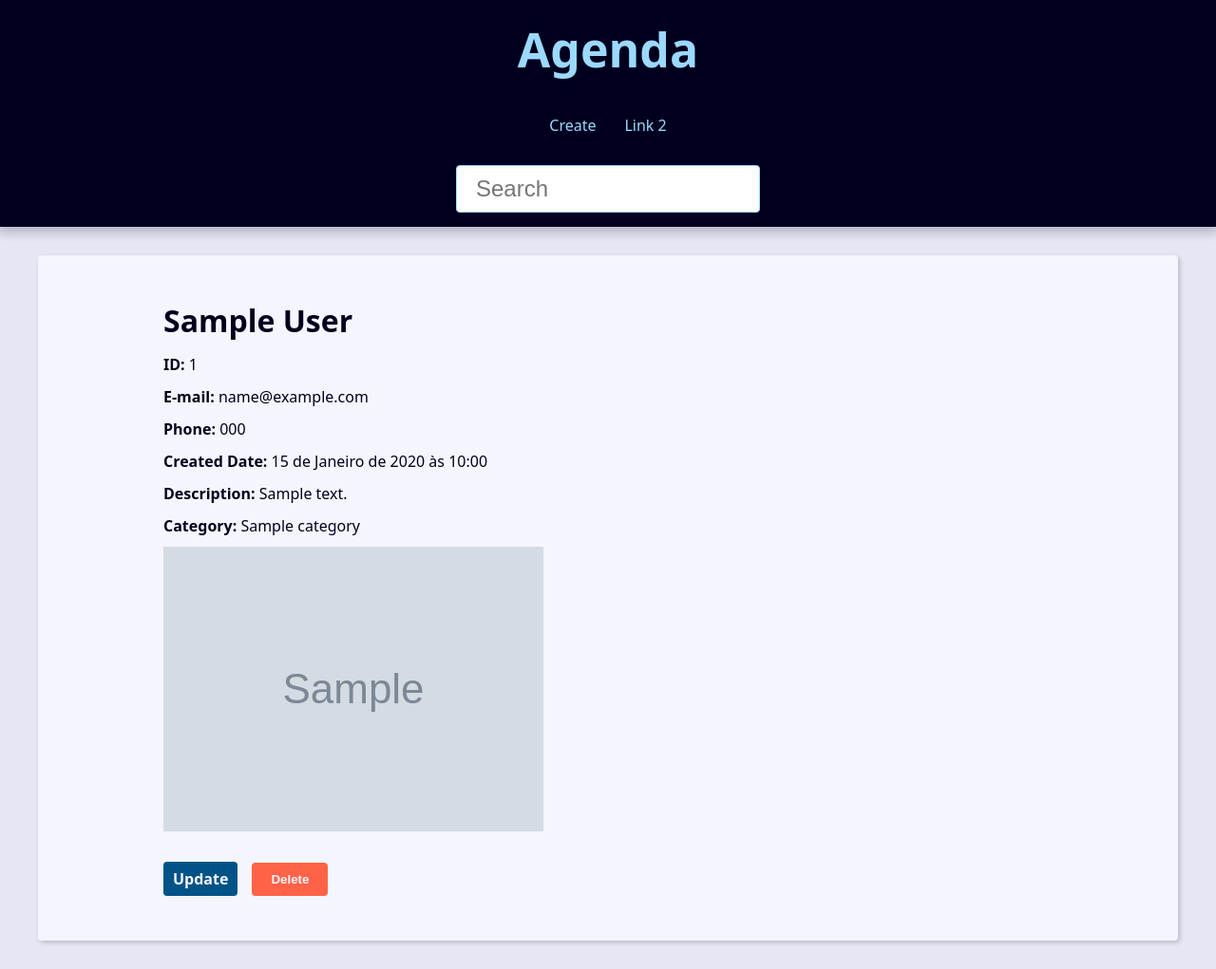
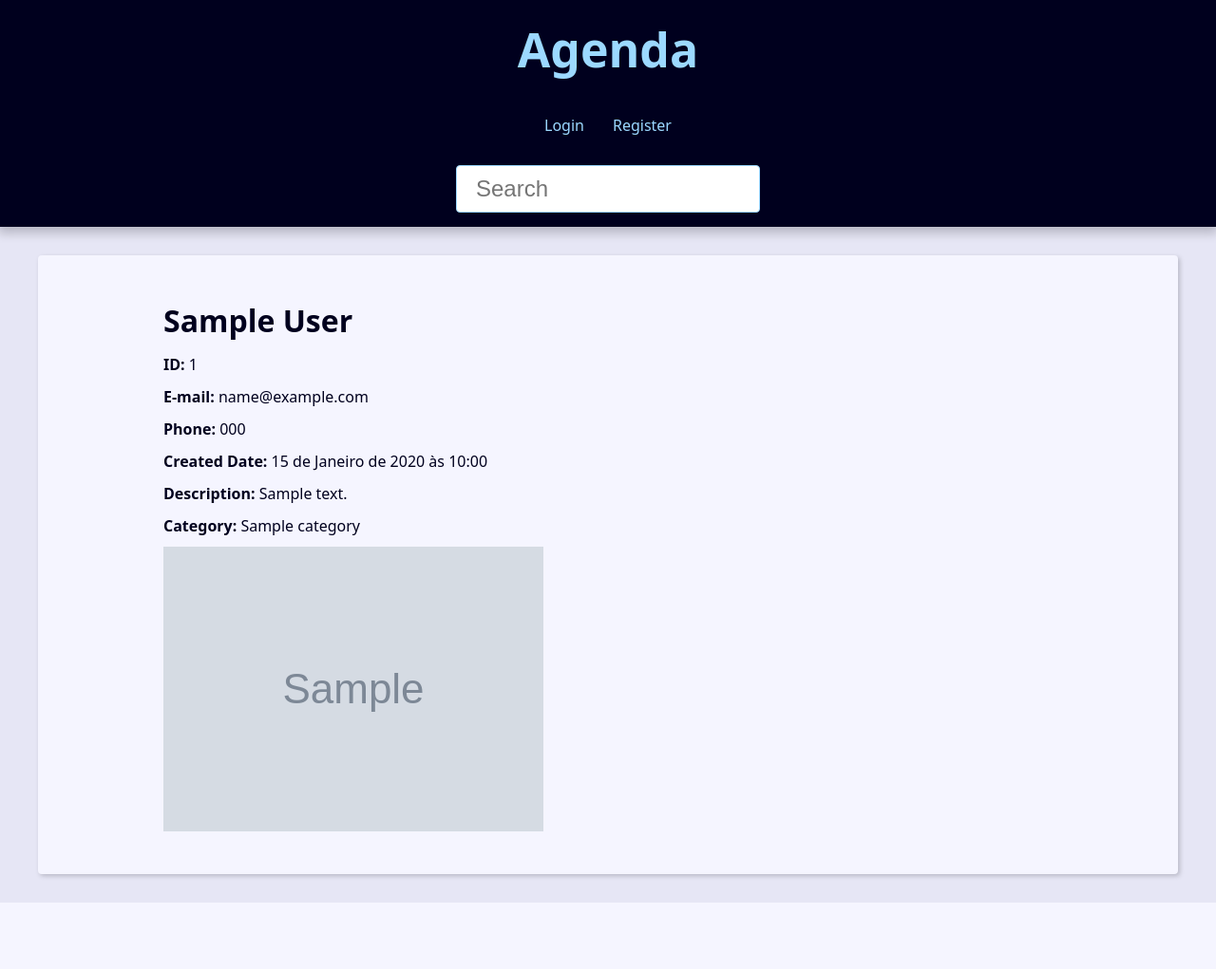
Before and after one commit to tiagordds/projeto_agenda_django, a Django app: page /contact/1/ in a window 1280 px wide. Shown: the whole page at 95% size. After the commit the page ends 951 px from the top, so only its background shows below. Run offline with Django 4.2, Linux system fonts and the light colour scheme; tables that the repository leaves empty hold one stand-in row (values such as "Sample post"); grey boxes marked "Sample" are stand-in pictures.

Commit message:
only owners can update and delete users

```diff
--- a/base_templates/global/partials/_header.html
+++ b/base_templates/global/partials/_header.html
@@ -7,16 +7,26 @@
 
   <nav class="menu">
     <ul class="menu-list">
+
+      {% if user.is_authenticated %}
       <li class="menu-item">
-        <a href="{% url "contact:create" %}" class="menu-link">
-          Create
-        </a>
+        <a href="{% url "contact:create" %}" class="menu-link">Create</a>
       </li>
       <li class="menu-item">
-        <a href="" class="menu-link">
-          Link 2
-        </a>
+        <a href="{% url "contact:user_update" %}" class="menu-link">Profile</a>
       </li>
+      <li class="menu-item">
+        <a href="{% url "contact:logout" %}" class="menu-link">Logout</a>
+      </li>
+      {% else %}
+      <li class="menu-item">
+        <a href="{% url "contact:login" %}" class="menu-link">Login</a>
+      </li>
+      <li class="menu-item">
+        <a href="{% url "contact:register" %}" class="menu-link">Register</a>
+      </li>
+      {% endif %}
+
     </ul>
   </nav>
 
--- a/contact/forms.py
+++ b/contact/forms.py
@@ -13,7 +13,8 @@ class ContactForm(forms.ModelForm):
             attrs={
                 'accept': 'image/*',
             }
-        )
+        ),
+        required=False
     )
 
     class Meta:
@@ -128,7 +129,6 @@ class RegisterUpdateForm(forms.ModelForm):
     def save(self, commit=True):
         cleaned_data = self.cleaned_data
         user = super().save(commit=False)
-
         password = cleaned_data.get('password1')
 
         if password:
--- a/contact/templates/contact/contact.html
+++ b/contact/templates/contact/contact.html
@@ -19,6 +19,8 @@
       </p>
     {% endif %}
 
+
+    {% if user == contact.user %}
       <div class="contact-links">
         <a class="btn btn-link" href="{% url "contact:update" contact.id %}">Update</a>
 
@@ -33,5 +35,6 @@
           {% endif %}
         </form>
       </div>
+    {% endif %}
   </div>
 {% endblock content %}
--- a/contact/views/user_forms.py
+++ b/contact/views/user_forms.py
@@ -2,6 +2,7 @@ from django.shortcuts import render, redirect
 from django.contrib import messages, auth
 from contact.forms import RegisterForm, RegisterUpdateForm
 from django.contrib.auth.forms import AuthenticationForm
+from django.contrib.auth.decorators import login_required
 
 
 def register(request):
@@ -24,6 +25,7 @@ def register(request):
     )
 
 
+@login_required(login_url='contact:login')
 def user_update(request):
     form = RegisterUpdateForm(instance=request.user)
 
@@ -73,6 +75,7 @@ def login_view(request):
     )
 
 
+@login_required(login_url='contact:login')
 def logout_view(request):
     auth.logout(request)
     return redirect('contact:login')
```
Also changed, not shown: contact/views/contact_forms.py (+8 -3 lines). Lines whose indentation alone changed are shown as unchanged.
